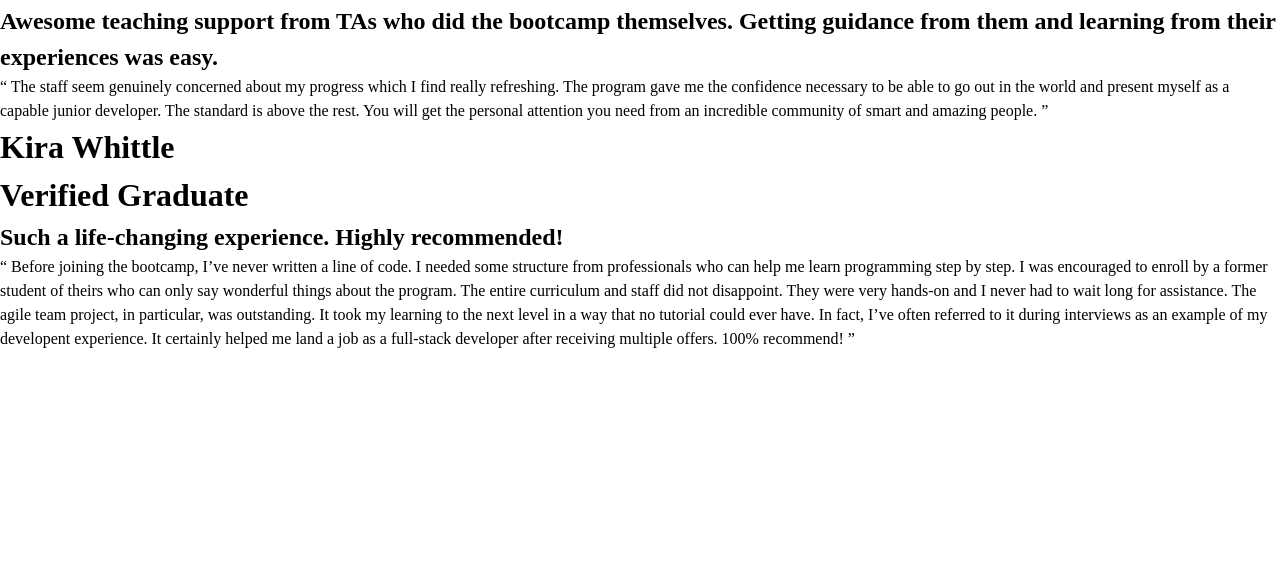
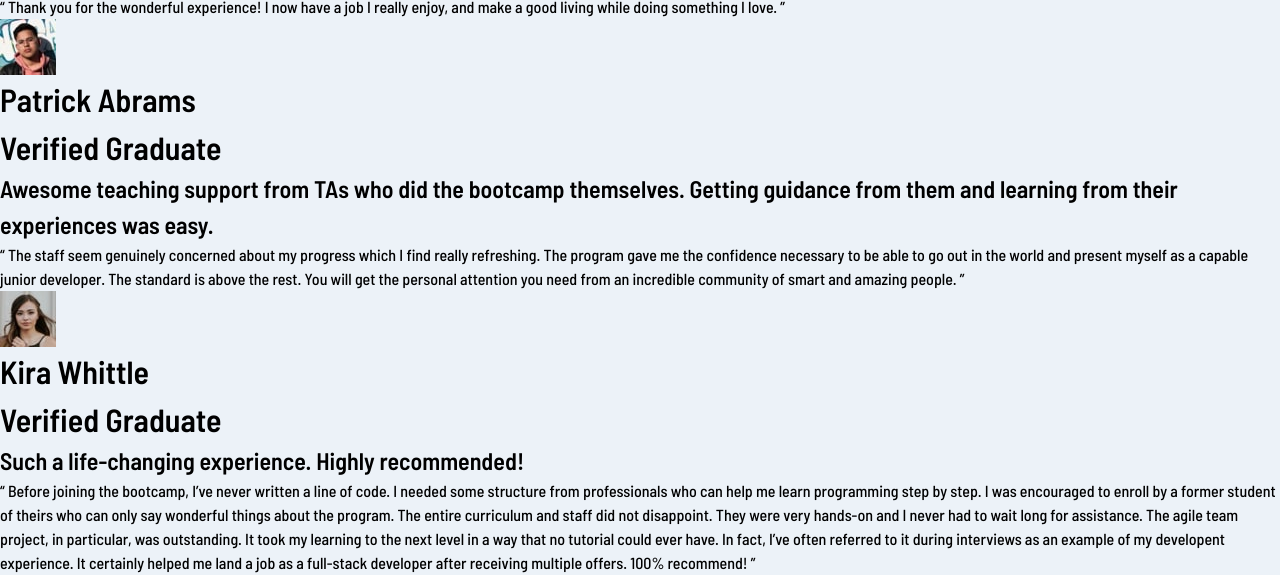
Before and after one commit to LouisVerch/FEM-Grid-Section, a plain HTML site: page index.html in a window 1280 px wide. Shown: the part 803-1378 px from the top of the page. Before the commit the page ends 1154 px from the top, so only its background shows below. Drawn offline with Linux system fonts and the light colour scheme.

Commit message:
TODO CSS

```diff
--- a/index.html
+++ b/index.html
@@ -45,6 +45,7 @@
           </p>
         </div>
         <div class="testi__2">
+          <img src="images/image-jonathan.jpg" alt="Man smiling" />
           <h1 class="card__header">
             Jonathan Walters <br />
             <span>Verified Graduate</span>
@@ -59,17 +60,21 @@
           </p>
         </div>
         <div class="testi__3">
+          <img src="images/image-jeanette.jpg" alt="woman smiling" />
           <h1 class="card__header">
             Jeanette Harmon <br />
             <span>Verified Graduate</span>
           </h1>
-          <h2 class="bold__header">An overall wonderful and rewarding experience</h2>
+          <h2 class="bold__header">
+            An overall wonderful and rewarding experience
+          </h2>
           <p class="text__paragraph">
             “ Thank you for the wonderful experience! I now have a job I really
             enjoy, and make a good living while doing something I love. ”
           </p>
         </div>
         <div class="testi__4">
+          <img src="images/image-patrick.jpg" alt="young man" />
           <h1 class="card__header">
             Patrick Abrams <br />
             <span>Verified Graduate</span>
@@ -89,6 +94,7 @@
           </p>
         </div>
         <div class="testi__5">
+          <img src="images/image-kira.jpg" alt="young woman" />
           <h1 class="card__header">
             Kira Whittle <br />
             <span>Verified Graduate</span>
--- a/style.css
+++ b/style.css
@@ -143,12 +143,11 @@ html {
 }
 
 /* Ensure full-height elements are aligned properly */
-html,
 body {
-    min-height: 100vh;
-    display: flex;
-    font-family: var(--font-family-montserrat);
+    min-height: 100svh;
+    display: grid;
+    font-family: var(--font-family);
     line-height: 1.5;
     text-align: left;
-    background-color: var(--color-cream);
+    background-color: var(--light-grayish-blue);
 }
```
